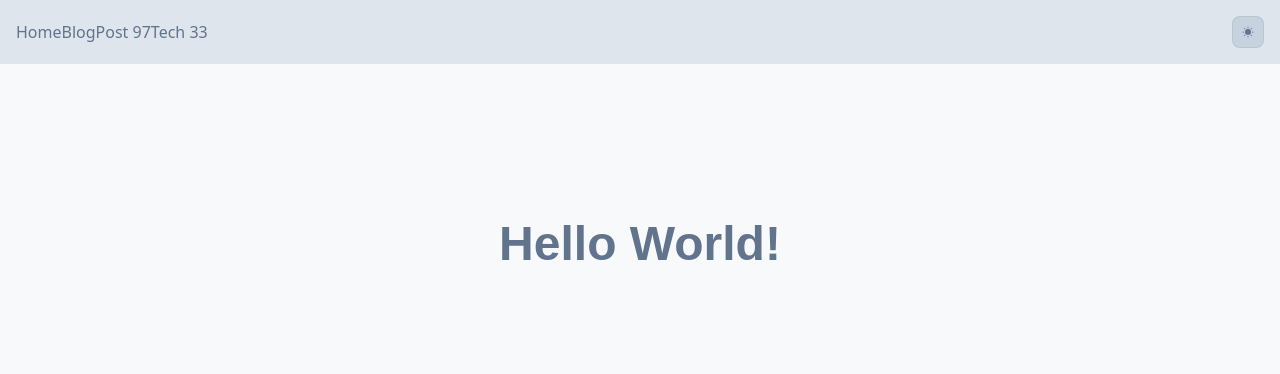
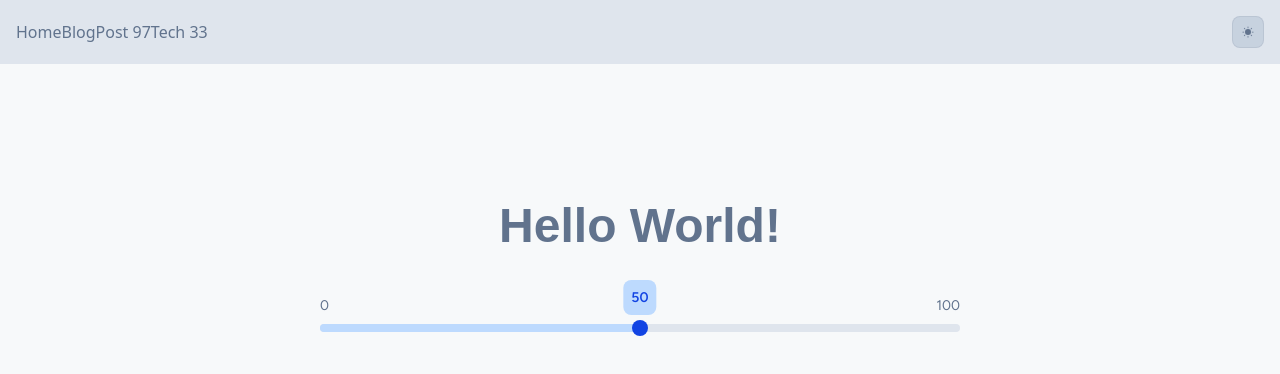
Before and after one commit to lorenzoferrante97/frontend-template, a Next.js app: page / in a window 1280 px wide. Shown: the top 374 px of the page. Built offline with nearby package versions, Linux system fonts and the light colour scheme; a web font is replaced by a local one.

Commit message:
add: slider

```diff
--- /dev/null
+++ b/app/components/ui/shadcn-slider.jsx
@@ -0,0 +1,86 @@
+"use client"
+
+import * as SliderPrimitive from "@radix-ui/react-slider"
+// import * as React from "react"
+import { useMemo } from "react"
+
+import { cn } from "@/lib/utils"
+
+const sliderStyle = {
+  root: "h-fit",
+  track:
+    "data-[orientation=horizontal]:h-2 bg-base-300 rounded-full data-[orientation=horizontal]:w-full",
+  range: "bg-custom-primary-soft data-[orientation=horizontal]:h-full",
+  thumb: "bg-custom-primary-soft-content size-4 rounded-full hover:scale-110",
+  label: "font-body-s-normal text-base-soft-content select-none",
+  value:
+    "absolute -top-6 left-1/2 -translate-x-1/2 bg-base-100 px-2 py-1 rounded-full shadow font-body-base-normal text-base-content",
+}
+
+// function SliderMinLabel({ min, className }) {
+//   return <span className={cn(sliderStyle.label, className)}>{min}</span>
+// }
+
+// function SliderMaxLabel({ max, className }) {
+//   return <span className={cn(sliderStyle.label, className)}>{max}</span>
+// }
+
+// function SliderValue({ value, className }) {
+//   return <span className={cn(sliderStyle.value, className)}>{value}</span>
+// }
+
+function Slider({ className, defaultValue, value, min = 0, max = 100, onValueChange, ...props }) {
+  const _values = useMemo(
+    () => (Array.isArray(value) ? value : Array.isArray(defaultValue) ? defaultValue : [min, max]),
+    [value, defaultValue, min, max]
+  )
+
+  const current = value ? value[0] : defaultValue ? defaultValue[0] : min
+
+  return (
+    <div className='w-full flex flex-col'>
+      {/* <div className='flex justify-between mb-2'>
+        <SliderMinLabel min={min} />
+        <SliderMaxLabel max={max} />
+      </div> */}
+      <SliderPrimitive.Root
+        className={cn(
+          "relative flex w-full touch-none items-center select-none data-[disabled]:opacity-50 data-[orientation=vertical]:h-full data-[orientation=vertical]:min-h-44 data-[orientation=vertical]:w-auto data-[orientation=vertical]:flex-col",
+          sliderStyle.root,
+          className
+        )}
+        data-slot='slider'
+        defaultValue={defaultValue}
+        max={max}
+        min={min}
+        onValueChange={onValueChange}
+        value={value}
+        {...props}>
+        <SliderPrimitive.Track
+          className={cn(
+            "relative grow overflow-hidden data-[orientation=vertical]:h-full data-[orientation=vertical]:w-1.5",
+            sliderStyle.track
+          )}
+          data-slot='slider-track'>
+          <SliderPrimitive.Range
+            className={cn("absolute data-[orientation=vertical]:w-full", sliderStyle.range)}
+            data-slot='slider-range'
+          />
+        </SliderPrimitive.Track>
+        {Array.from({ length: _values.length }, (_, index) => (
+          <SliderPrimitive.Thumb
+            className={cn(
+              "block shrink-0 transition-colors focus-state focus-visible:outline-hidden disabled:pointer-events-none disabled:opacity-50",
+              sliderStyle.thumb
+            )}
+            data-slot='slider-thumb'
+            // biome-ignore lint/suspicious/noArrayIndexKey: no id
+            key={index}
+          />
+        ))}
+      </SliderPrimitive.Root>
+    </div>
+  )
+}
+
+export { Slider }
--- a/app/components/ui/slider.jsx
+++ b/app/components/ui/slider.jsx
@@ -1,9 +1,46 @@
 "use client"
 
-import * as React from "react"
 import * as SliderPrimitive from "@radix-ui/react-slider"
+// import * as React from "react"
+import { createContext, useContext, useMemo, useState } from "react"
 
 import { cn } from "@/lib/utils"
+
+// - slider context ----------------------------------------------------------------
+const SliderContext = createContext()
+
+function useSlider() {
+  return useContext(SliderContext)
+}
+
+const sliderStyle = {
+  root: "h-fit",
+  track:
+    "data-[orientation=horizontal]:h-2 bg-base-300 rounded-full data-[orientation=horizontal]:w-full",
+  range: "bg-custom-primary-soft data-[orientation=horizontal]:h-full",
+  thumb: "bg-custom-primary-soft-content size-4 rounded-full hover:scale-110",
+  label: "font-body-s-normal text-base-soft-content select-none",
+  thumbLabel:
+    "absolute -top-10 left-1/2 -translate-x-1/2 bg-custom-primary-soft text-custom-primary-soft-content rounded-md p-2 font-body-s-big pointer-events-none select-none",
+
+  value:
+    "absolute -top-6 left-1/2 -translate-x-1/2 bg-base-100 px-2 py-1 rounded-full shadow font-body-base-normal text-base-content",
+}
+
+function SliderValue({ className }) {
+  const { value } = useSlider()
+  return <span className={cn(sliderStyle.value, className)}>{value}</span>
+}
+
+function SliderMinLabel({ className }) {
+  const { min } = useSlider()
+  return <span className={cn(sliderStyle.label, className)}>{min}</span>
+}
+
+function SliderMaxLabel({ className }) {
+  const { max } = useSlider()
+  return <span className={cn(sliderStyle.label, className)}>{max}</span>
+}
 
 function Slider({
   className,
@@ -11,46 +48,99 @@ function Slider({
   value,
   min = 0,
   max = 100,
+  onValueChange,
+  children,
   ...props
 }) {
-  const _values = React.useMemo(() =>
-    Array.isArray(value)
-      ? value
-      : Array.isArray(defaultValue)
-        ? defaultValue
-        : [min, max], [value, defaultValue, min, max])
+  const isControlled = value !== undefined
+  // const [internalValue, setInternalValue] = useState(defaultValue || [min]
+  const [_value, setValue] = useState(defaultValue)
+  // const actualValue = isControlled ? value : internalValue
+  const actualValue = isControlled ? value : _value
+
+  // const handleChange = (val) => {
+  //   if (!isControlled) setInternalValue(val)
+  //   if (onValueChange) onValueChange(val)
+  // }
+
+  const handleChange = (val) => {
+    if (!isControlled) setValue(val)
+    if (onValueChange) onValueChange(val)
+  }
+
+  // const _values = useMemo(
+  //   () => (Array.isArray(value) ? value : Array.isArray(defaultValue) ? defaultValue : [min, max]),
+  //   [value, defaultValue, min, max]
+  // )
+  const _values = useMemo(
+    () => (Array.isArray(actualValue) ? actualValue : [min, max]),
+    [actualValue, min, max]
+  )
+
+  // biome-ignore lint/correctness/useExhaustiveDependencies: handle
+  const context = useMemo(
+    () => ({
+      value: actualValue,
+      setValue: handleChange, // da usare come onValueChange nelle primitive
+      min,
+      max,
+    }),
+    [actualValue, min, max]
+  )
+
+  // const current = value ? value[0] : defaultValue ? defaultValue[0] : min
 
   return (
+    <SliderContext.Provider value={context}>
+      <div className='w-full flex flex-col'>
+        {/* <div className='flex justify-between mb-2'>
+        <SliderMinLabel min={min} />
+        <SliderMaxLabel max={max} />
+      </div> */}
+        <div className='flex justify-between mb-2'>
+          <span className={sliderStyle.label}>{min}</span>
+          <span className={sliderStyle.label}>{max}</span>
+        </div>
         <SliderPrimitive.Root
-      data-slot="slider"
-      defaultValue={defaultValue}
-      value={value}
-      min={min}
-      max={max}
           className={cn(
             "relative flex w-full touch-none items-center select-none data-[disabled]:opacity-50 data-[orientation=vertical]:h-full data-[orientation=vertical]:min-h-44 data-[orientation=vertical]:w-auto data-[orientation=vertical]:flex-col",
+            sliderStyle.root,
             className
           )}
+          data-slot='slider'
+          defaultValue={defaultValue}
+          max={max}
+          min={min}
+          onValueChange={handleChange}
+          value={actualValue}
           {...props}>
           <SliderPrimitive.Track
-        data-slot="slider-track"
             className={cn(
-          "bg-muted relative grow overflow-hidden rounded-full data-[orientation=horizontal]:h-1.5 data-[orientation=horizontal]:w-full data-[orientation=vertical]:h-full data-[orientation=vertical]:w-1.5"
-        )}>
+              "relative grow overflow-hidden data-[orientation=vertical]:h-full data-[orientation=vertical]:w-1.5",
+              sliderStyle.track
+            )}
+            data-slot='slider-track'>
             <SliderPrimitive.Range
-          data-slot="slider-range"
-          className={cn(
-            "bg-primary absolute data-[orientation=horizontal]:h-full data-[orientation=vertical]:w-full"
-          )} />
+              className={cn("absolute data-[orientation=vertical]:w-full", sliderStyle.range)}
+              data-slot='slider-range'
+            />
           </SliderPrimitive.Track>
           {Array.from({ length: _values.length }, (_, index) => (
             <SliderPrimitive.Thumb
-          data-slot="slider-thumb"
-          key={index}
-          className="border-primary bg-background ring-ring/50 block size-4 shrink-0 rounded-full border shadow-sm transition-[color,box-shadow] hover:ring-4 focus-visible:ring-4 focus-visible:outline-hidden disabled:pointer-events-none disabled:opacity-50" />
+              className={cn(
+                "block shrink-0 transition-colors focus-state focus-visible:outline-hidden disabled:pointer-events-none disabled:opacity-50",
+                sliderStyle.thumb
+              )}
+              data-slot='slider-thumb'
+              // biome-ignore lint/suspicious/noArrayIndexKey: no id
+              key={index}>
+              <span className={sliderStyle.thumbLabel}>{_values[index]}</span>
+            </SliderPrimitive.Thumb>
           ))}
         </SliderPrimitive.Root>
-  );
+      </div>
+    </SliderContext.Provider>
+  )
 }
 
 export { Slider }
--- a/app/page.jsx
+++ b/app/page.jsx
@@ -133,6 +133,8 @@
 // } from "@/app/components/ui/sheet";
 
 // import { Skeleton } from "@/app/components/ui/skeleton";
+
+import { Slider } from "@/app/components/ui/slider";
 
 export default function Home() {
 	return (
@@ -438,6 +440,9 @@ export default function Home() {
 				{/* - Skeleton ------------------------- */}
 				{/* <Skeleton className="h-[20px] w-[100px] rounded-full" /> */}
 
+				{/* - Slider ------------------------- */}
+				<Slider defaultValue={[50]} max={100} min={0} step={1} />
+
 				{/* - LOCAL IMG ---------------------------------------------------------------------- */}
 
 				{/* local image */}
```
Lines whose indentation alone changed are shown as unchanged.
